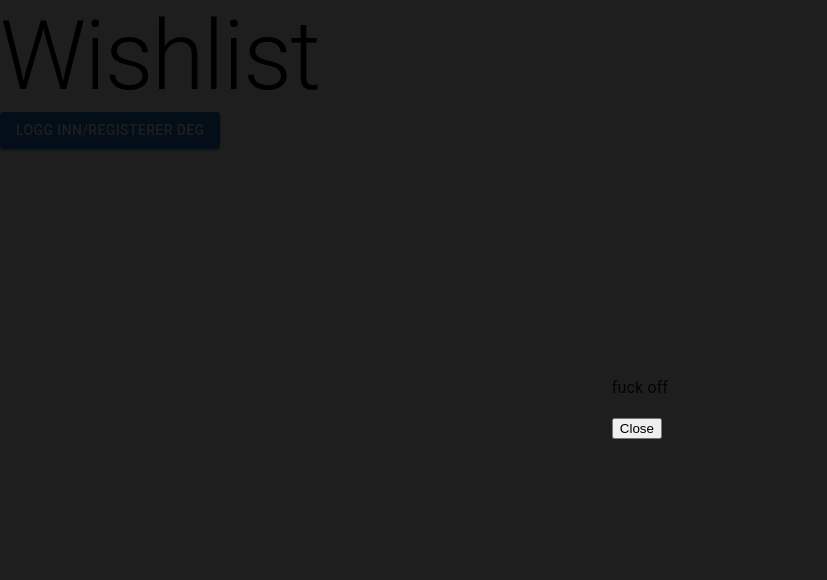
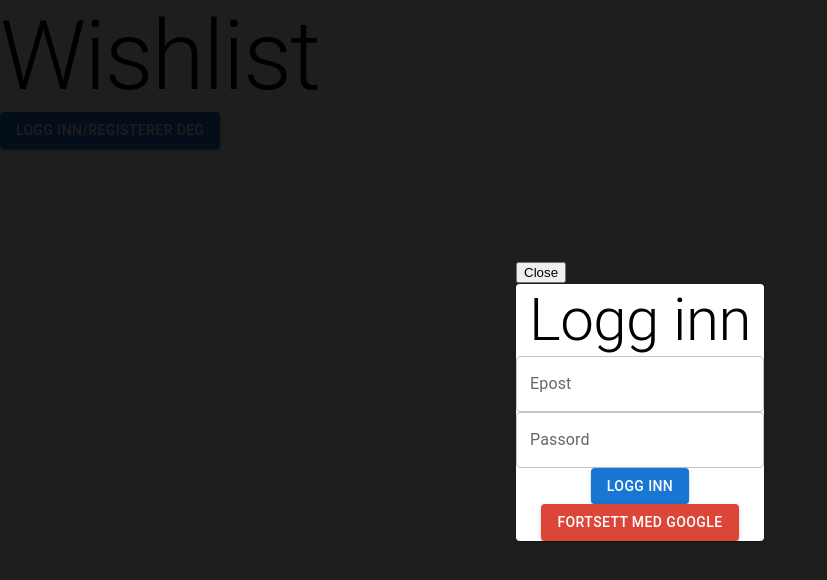
Before and after one commit to magnus-schj/Wishlist, a React (Vite) app in the folder frontend/react/main/: page / in a window 1280 px wide. Both pictures are taken after a click on the button "LOGG INN/REGISTERER DEG". Shown: the top 580 px of the page, without its empty margins (0-827 px from the left). Built offline with nearby package versions, Linux system fonts and the light colour scheme.

Commit message:
basestyles, useform, sign in component, sign in and sign up

```diff
--- a/frontend/react/main/src/App.tsx
+++ b/frontend/react/main/src/App.tsx
@@ -1,13 +1,23 @@
+import { useState } from "react";
+import "./baseStyles.scss";
+
+import ModalComponent from "./components/modal";
+import SignInAndSignUp from "./components/SiginInAndSignUp/SignInAndSignUp.component";
+
 import Typography from "@mui/material/Typography";
 import { auth } from "./firebase/firebase.utils";
 import Button from "@mui/material/Button";
-import { useState } from "react";
-
 import { motion, AnimatePresence } from "framer-motion";
-import ModalComponent from "./components/modal";
 
 function App() {
   const [modalOpen, setModalOpen] = useState(false);
+
+  const open = () => {
+    setModalOpen(true);
+  };
+  const close = () => {
+    setModalOpen(false);
+  };
   return (
     <div className="App">
       <Typography variant="h1" color="initial">
@@ -16,7 +26,7 @@ function App() {
       {auth.currentUser ? (
         <h1>Du er logget inn</h1>
       ) : (
-        <Button variant="contained" onClick={() => setModalOpen(!modalOpen)}>
+        <Button variant="contained" onClick={() => open()}>
           Logg inn/registerer deg
         </Button>
       )}
@@ -29,11 +39,9 @@ function App() {
         exitBeforeEnter={true}
       >
         {modalOpen && (
-          <ModalComponent
-            modalOpen={modalOpen}
-            handleClose={close}
-            text="fuck off"
-          />
+          <ModalComponent modalOpen={modalOpen} handleClose={close}>
+            <SignInAndSignUp />
+          </ModalComponent>
         )}
       </AnimatePresence>
     </div>
--- /dev/null
+++ b/frontend/react/main/src/baseStyles.scss
@@ -0,0 +1,6 @@
+.base-container {
+  display: flex;
+  flex-direction: column;
+  align-items: center;
+  justify-content: center;
+}
--- /dev/null
+++ b/frontend/react/main/src/components/SiginInAndSignUp/SignInAndSignUp.component.tsx
@@ -0,0 +1,17 @@
+import { Card, Typography } from "@mui/material";
+import React, { FC } from "react";
+import SignIn from "../SignIn.component";
+
+interface Props {}
+
+const SignInAndSignUp: FC<Props> = () => {
+  return (
+    <div>
+      <Card>
+        <SignIn />
+      </Card>
+    </div>
+  );
+};
+
+export default SignInAndSignUp;
--- /dev/null
+++ b/frontend/react/main/src/components/SignIn.component.tsx
@@ -0,0 +1,55 @@
+import { Card, TextField, Typography, Button } from "@mui/material";
+import React, { FC } from "react";
+import { useForm } from "../customHooks";
+import { signInWithGoogle } from "../firebase/firebase.utils";
+
+interface Props {}
+
+interface SignUpValues {
+  email: string;
+  password: string;
+}
+
+const SignIn: FC<Props> = () => {
+  const initialState: SignUpValues = { email: "", password: "" };
+  const [values, handleChange] = useForm(initialState);
+  const { email, password } = values;
+  return (
+    <Card className="base-container">
+      <Typography variant="h2" color="initial">
+        Logg inn
+      </Typography>
+      <div className="base-container">
+        <TextField
+          id="email"
+          label="Epost"
+          value={email}
+          onChange={handleChange}
+        />
+        <TextField
+          id="password"
+          type="password"
+          label="Passord"
+          value={password}
+          onChange={handleChange}
+        />
+      </div>
+      <Button variant="contained">Logg inn</Button>
+
+      <Button
+        variant="contained"
+        onClick={() => signInWithGoogle()}
+        sx={{
+          background: "hsl(5, 69%, 54%)",
+          ":hover": {
+            background: "hsl(30,90%,60%)",
+          },
+        }}
+      >
+        Fortsett med Google
+      </Button>
+    </Card>
+  );
+};
+
+export default SignIn;
--- a/frontend/react/main/src/components/backDrop/backdrop.styles.scss
+++ b/frontend/react/main/src/components/backDrop/backdrop.styles.scss
@@ -8,4 +8,5 @@
   display: flex;
   align-items: center;
   justify-content: center;
+  z-index: 2;
 }
--- a/frontend/react/main/src/components/modal/index.tsx
+++ b/frontend/react/main/src/components/modal/index.tsx
@@ -25,11 +25,10 @@ const dropIn: Variants = {
 
 interface Props {
   handleClose: () => void;
-  text: string;
   modalOpen?: boolean;
 }
 
-const ModalComponent: FC<Props> = ({ handleClose, text }) => {
+const ModalComponent: FC<Props> = ({ handleClose, children }) => {
   return (
     <BackDrop onClick={handleClose}>
       <motion.div
@@ -40,8 +39,8 @@ const ModalComponent: FC<Props> = ({ handleClose, text }) => {
         animate="visible"
         exit="exit"
       >
-        <p>{text}</p>
         <button onClick={handleClose}>Close</button>
+        {children}
       </motion.div>
     </BackDrop>
   );
--- /dev/null
+++ b/frontend/react/main/src/customHooks.tsx
@@ -0,0 +1,10 @@
+import { useState, ChangeEvent } from "react";
+
+export const useForm = (initialState: any) => {
+  const [values, setValues] = useState(initialState);
+  return [
+    values,
+    (e: ChangeEvent<HTMLInputElement>) =>
+      setValues({ ...values, [e.target.id]: e.target.value }),
+  ];
+};
```
